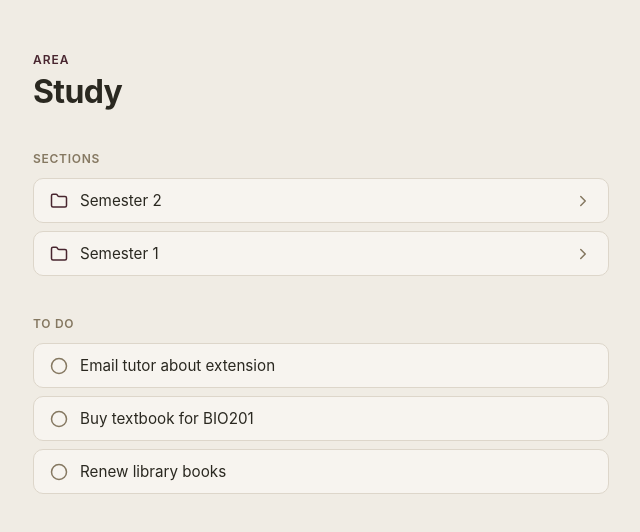
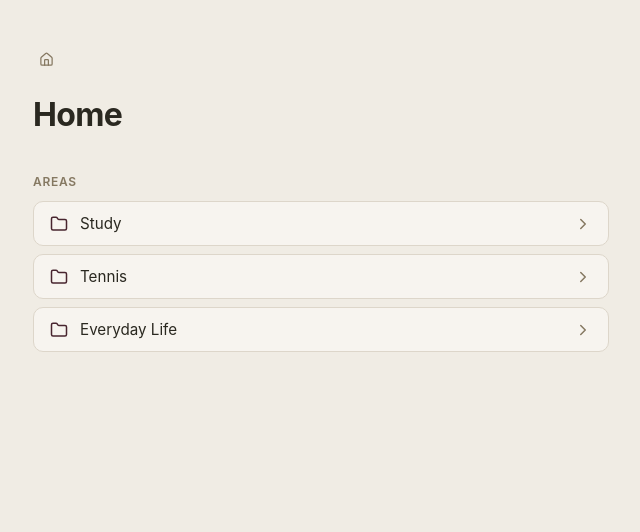
Before and after one commit to livi-antony/ginger, a React (Vite) app: page / in a window 1280 px wide. Shown: the top 532 px of the page, without its empty margins (319-959 px from the left). Built offline with nearby package versions, Linux system fonts and the light colour scheme.

Commit message:
Hierarchical Navigation with Breadcrumbs

```diff
--- a/src/App.jsx
+++ b/src/App.jsx
@@ -1,51 +1,117 @@
 import React, { useState } from 'react';
+import { motion } from 'framer-motion';
+import { areas } from './data.js';
 import AreaHeader from './components/AreaHeader.jsx';
 import FolderRow from './components/FolderRow.jsx';
 import TaskRow from './components/TaskRow.jsx';
-import { motion } from 'framer-motion';
-
-const sections = [
-  { id: 1, name: 'Semester 2' },
-  { id: 2, name: 'Semester 1' },
-];
+import Breadcrumb from './components/Breadcrumb.jsx';
 
 function App() {
-  // useState: React "remembers" this between re-renders.
-  // `tasks` is the current value; `setTasks` is how we change it.
-  // Each task now has a `done` flag.
-  const [tasks, setTasks] = useState([
-    { id: 1, name: 'Email tutor about extension', done: false },
-    { id: 2, name: 'Buy textbook for BIO201', done: false },
-    { id: 3, name: 'Renew library books', done: false },
-  ]);
+  // The whole dataset lives in state so we can toggle tasks anywhere in it.
+  const [data, setData] = useState(areas);
 
-  // Flip one task's done state. We build a NEW array (never mutate the old one)
-  // — React re-renders because setTasks gives it a new value.
-  function toggleTask(id) {
-    setTasks((current) =>
-      current.map((task) =>
-        task.id === id ? { ...task, done: !task.done } : task
-      )
+  // `path` = where we are. [] = Areas list. ['a1'] = inside Study.
+  // ['a1','s1'] = inside a Section. ['a1','s1','ss1'] = inside a Subsection.
+  const [path, setPath] = useState([]);
+
+  // --- Figure out what to display based on the path ---
+  // Walk down the tree following the path to find the "current" node.
+  let currentChildren = data;        // at root, children = the areas
+  let currentNode = null;            // the node we're "inside" (null at root)
+  let level = 'root';                // root | area | section | subsection
+  const trail = [];                  // breadcrumb pieces
+
+  if (path.length >= 1) {
+    currentNode = data.find((a) => a.id === path[0]);
+    trail.push({ id: currentNode.id, name: currentNode.name });
+    level = 'area';
+  }
+  if (path.length >= 2) {
+    currentNode = currentNode.sections.find((s) => s.id === path[1]);
+    trail.push({ id: currentNode.id, name: currentNode.name });
+    level = 'section';
+  }
+  if (path.length >= 3) {
+    currentNode = currentNode.subsections.find((ss) => ss.id === path[2]);
+    trail.push({ id: currentNode.id, name: currentNode.name });
+    level = 'subsection';
+  }
+
+  // What folders show at this level?
+  let folders = [];
+  let folderLabel = '';
+  if (level === 'root') {
+    folders = data;
+    folderLabel = 'Areas';
+  } else if (level === 'area') {
+    folders = currentNode.sections;
+    folderLabel = 'Sections';
+  } else if (level === 'section') {
+    folders = currentNode.subsections;
+    folderLabel = 'Subsections';
+  }
+  // Subsection level has no child folders — tasks only.
+
+  // What tasks show? Root has none; otherwise the current node's tasks.
+  const tasks = level === 'root' ? [] : currentNode.tasks;
+  const orderedTasks = [...tasks].sort((a, b) => a.done - b.done);
+
+  // --- Navigation ---
+  function openFolder(id) {
+    setPath([...path, id]);   // drill in: add to the path
+  }
+
+  function goToCrumb(depth) {
+    setPath(path.slice(0, depth));  // jump: trim path to that depth
+  }
+
+  // --- Toggling a task, wherever it lives in the tree ---
+  // We rebuild the tree, flipping the matching task's `done`.
+  function toggleTask(taskId) {
+    function flipInList(list) {
+      return list.map((t) =>
+        t.id === taskId ? { ...t, done: !t.done } : t
       );
     }
+    function walk(nodes, kind) {
+      return nodes.map((node) => {
+        const updated = { ...node, tasks: flipInList(node.tasks || []) };
+        if (updated.sections) updated.sections = walk(updated.sections);
+        if (updated.subsections) updated.subsections = walk(updated.subsections);
+        return updated;
+      });
+    }
+    setData((current) => walk(current));
+  }
 
-  // Sort so undone tasks stay on top and done ones drift to the bottom.
-  // We copy with [...tasks] first so we don't mutate state directly.
-  const orderedTasks = [...tasks].sort((a, b) => a.done - b.done);
+  // Header text
+  const headerEyebrow =
+    level === 'root' ? '' :
+    level === 'area' ? 'Area' :
+    level === 'section' ? 'Section' : 'Subsection';
+  const headerTitle = level === 'root' ? 'Home' : currentNode.name;
 
   return (
     <div className="app">
-      <AreaHeader eyebrow="Area" title="Study" />
+      <Breadcrumb trail={trail} onCrumbClick={goToCrumb} />
+      <AreaHeader eyebrow={headerEyebrow} title={headerTitle} />
 
+      {folders.length > 0 && (
         <section className="group">
-        <h2 className="group-label">Sections</h2>
+          <h2 className="group-label">{folderLabel}</h2>
           <ul className="list">
-          {sections.map((section) => (
-            <FolderRow key={section.id} name={section.name} />
+            {folders.map((folder) => (
+              <FolderRow
+                key={folder.id}
+                name={folder.name}
+                onClick={() => openFolder(folder.id)}
+              />
             ))}
           </ul>
         </section>
+      )}
 
+      {level !== 'root' && (
         <section className="group">
           <h2 className="group-label">To do</h2>
           <motion.ul layout className="list">
@@ -53,7 +119,11 @@ function App() {
               <TaskRow key={task.id} task={task} onToggle={toggleTask} />
             ))}
           </motion.ul>
+          {orderedTasks.length === 0 && (
+            <p className="empty">Nothing here yet.</p>
+          )}
         </section>
+      )}
     </div>
   );
 }
--- /dev/null
+++ b/src/components/Breadcrumb.jsx
@@ -0,0 +1,29 @@
+import React from 'react';
+import { ChevronRight, Home } from 'lucide-react';
+
+function Breadcrumb({ trail, onCrumbClick }) {
+  return (
+    <nav className="breadcrumb">
+      <button
+        className="crumb crumb-home"
+        onClick={() => onCrumbClick(0)}
+        aria-label="Home"
+      >
+        <Home size={15} strokeWidth={2} />
+      </button>
+      {trail.map((crumb, index) => (
+        <span key={crumb.id} className="crumb-group">
+          <ChevronRight className="crumb-sep" size={14} strokeWidth={2} />
+          <button
+            className="crumb"
+            onClick={() => onCrumbClick(index + 1)}
+          >
+            {crumb.name}
+          </button>
+        </span>
+      ))}
+    </nav>
+  );
+}
+
+export default Breadcrumb;
--- a/src/components/FolderRow.jsx
+++ b/src/components/FolderRow.jsx
@@ -1,9 +1,9 @@
 import React from 'react';
 import { ChevronRight, Folder } from 'lucide-react';
 
-function FolderRow({ name }) {
+function FolderRow({ name, onClick }) {
   return (
-    <li className="row row-folder">
+    <li className="row row-folder" onClick={onClick}>
       <Folder className="row-icon" size={18} strokeWidth={2} />
       <span className="row-name">{name}</span>
       <ChevronRight className="row-chevron" size={18} strokeWidth={2} />
--- /dev/null
+++ b/src/data.js
@@ -0,0 +1,60 @@
+// Fake nested data — mirrors the eventual database shape.
+// Each level can hold children + its own tasks.
+export const areas = [
+  {
+    id: 'a1',
+    name: 'Study',
+    tasks: [
+      { id: 't1', name: 'Email tutor about extension', done: false },
+      { id: 't2', name: 'Renew library books', done: false },
+    ],
+    sections: [
+      {
+        id: 's1',
+        name: 'Semester 2',
+        tasks: [
+          { id: 't3', name: 'Plan study timetable', done: false },
+        ],
+        subsections: [
+          {
+            id: 'ss1',
+            name: 'Biology 201',
+            tasks: [
+              { id: 't4', name: 'Assignment A1', done: false },
+              { id: 't5', name: 'Read chapter 4', done: false },
+            ],
+          },
+          {
+            id: 'ss2',
+            name: 'Chemistry 110',
+            tasks: [
+              { id: 't6', name: 'Lab report', done: false },
+            ],
+          },
+        ],
+      },
+      {
+        id: 's2',
+        name: 'Semester 1',
+        tasks: [],
+        subsections: [],
+      },
+    ],
+  },
+  {
+    id: 'a2',
+    name: 'Tennis',
+    tasks: [
+      { id: 't7', name: 'Book court for Saturday', done: false },
+    ],
+    sections: [],
+  },
+  {
+    id: 'a3',
+    name: 'Everyday Life',
+    tasks: [
+      { id: 't8', name: 'Grocery shop', done: false },
+    ],
+    sections: [],
+  },
+];
--- a/src/index.css
+++ b/src/index.css
@@ -129,3 +129,54 @@ body {
 .row-task {
   transition: opacity 0.2s ease;
 }
+
+/* ---- Breadcrumb ---- */
+.breadcrumb {
+  display: flex;
+  align-items: center;
+  flex-wrap: wrap;
+  gap: 0.15rem;
+  margin-bottom: 1.5rem;
+}
+
+.crumb-group {
+  display: inline-flex;
+  align-items: center;
+  gap: 0.15rem;
+}
+
+.crumb {
+  background: none;
+  border: none;
+  padding: 0.15rem 0.3rem;
+  font-size: 0.8rem;
+  font-weight: 500;
+  color: var(--text-soft);
+  cursor: pointer;
+  border-radius: 6px;
+  font-family: inherit;
+  transition: color 0.15s ease, background 0.15s ease;
+}
+
+.crumb:hover {
+  color: var(--accent);
+  background: var(--surface);
+}
+
+.crumb-sep {
+  color: var(--text-soft);
+  opacity: 0.5;
+}
+
+/* ---- Empty state ---- */
+.empty {
+  color: var(--text-soft);
+  font-size: 0.9rem;
+  padding: 0.5rem 0.25rem;
+}
+
+.crumb-home {
+  display: inline-flex;
+  align-items: center;
+  padding: 0.25rem 0.35rem;
+}
```
Lines whose indentation alone changed are shown as unchanged.
